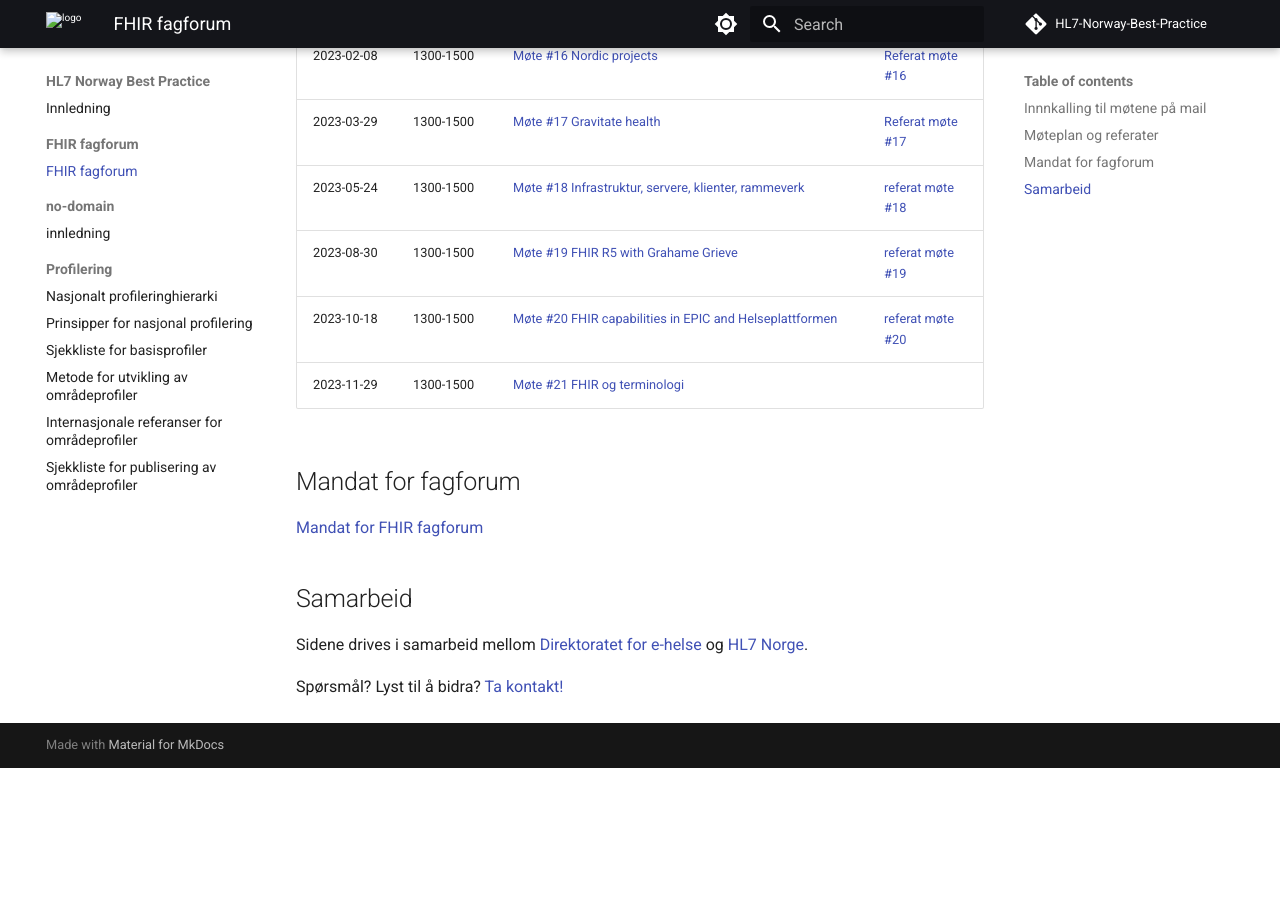
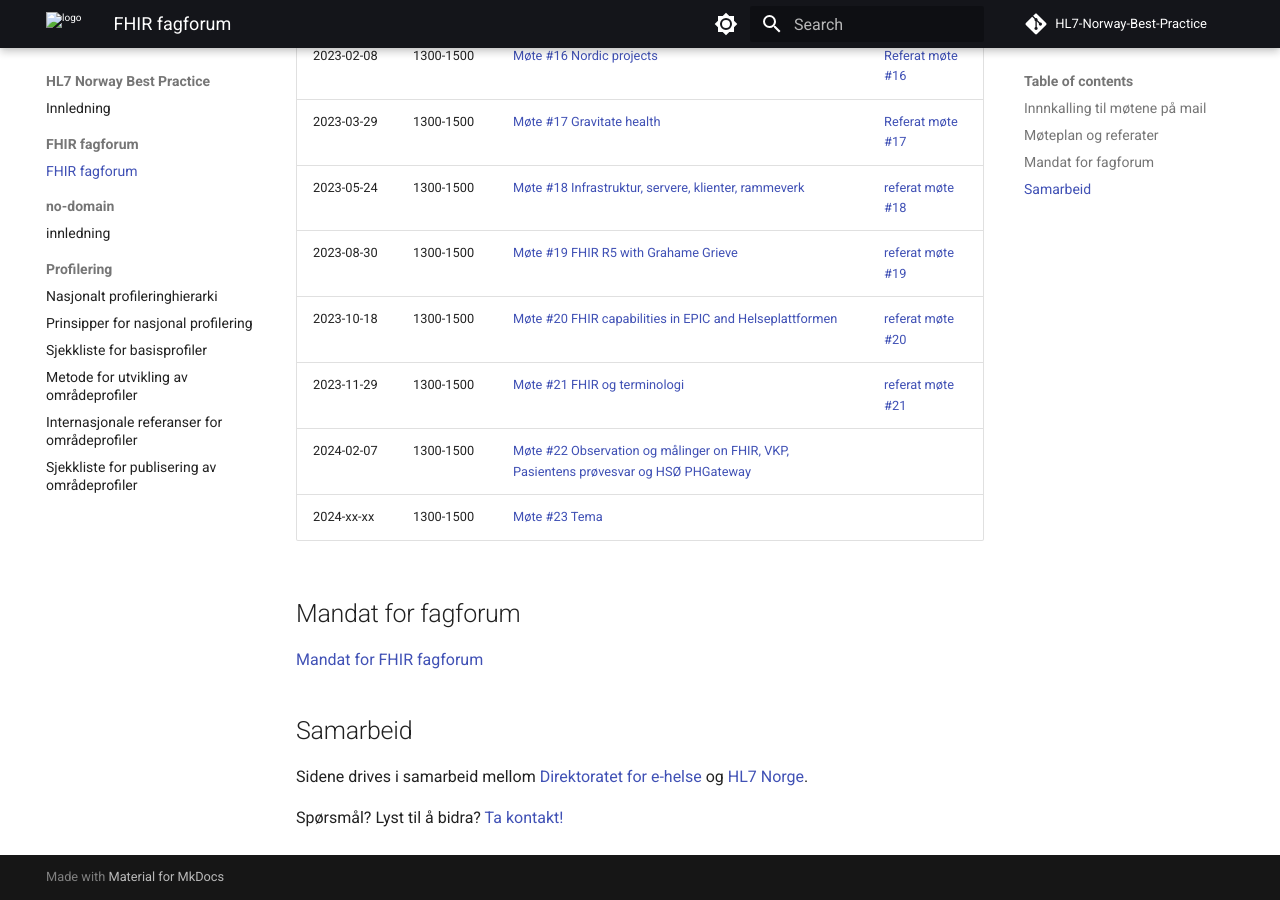
Before and after one commit to HL7Norway/best-practice, an MkDocs documentation site: the page built from docs/FHIR-faglig-forum/index.md, in a window 1280 px wide and 900 px high, scrolled down 1471 px. Built offline with MkDocs 1.6.1 and Material for MkDocs 9.7.7, drawn with Linux system fonts in a browser that asks for light colours; comment, search, counter and statistics services are not loaded; before the commit the page ends 2239 px from its top, so only the background shows below that.

Commit message:
Collection test

```diff
--- a/_config.yml
+++ b/_config.yml
@@ -25,12 +25,12 @@
   # Pick an available version from https://cdn.jsdelivr.net/npm/mermaid/
   version: "9.1.6"
 
+collections_dir: FHIR-faglig-forum
 collections:
   agenda:
-    permalink: "/FHIR-faglig-forum/:path/"
     output: true
   referat:
-    permalink: "/:collection/:path/"
+    permalink: "/agenda/:path/"
     output: true
 
 just_the_docs:
--- a/docs/FHIR-faglig-forum/index.md
+++ b/docs/FHIR-faglig-forum/index.md
@@ -38,7 +38,9 @@
 2023-05-24|1300-1500|[Møte #18 Infrastruktur, servere, klienter, rammeverk](agenda/2023-05-24-agenda.md)|[referat møte #18](referat/2023-05-24-referat.md)
 2023-08-30|1300-1500|[Møte #19 FHIR R5 with Grahame Grieve](agenda/2023-08-30-agenda.md)|[referat møte #19](referat/2023-08-30-referat.md)
 2023-10-18|1300-1500|[Møte #20 FHIR capabilities in EPIC and Helseplattformen](agenda/2023-10-18-agenda.md)|[referat møte #20](referat/2023-10-18-referat.md)
-2023-11-29|1300-1500|[Møte #21 FHIR og terminologi](agenda/2023-11-29-agenda.md)|
+2023-11-29|1300-1500|[Møte #21 FHIR og terminologi](agenda/2023-11-29-agenda.md)|[referat møte #21](referat/2023-11-29-referat.md)
+2024-02-07|1300-1500|[Møte #22 Observation og målinger on FHIR, VKP, Pasientens prøvesvar og HSØ PHGateway](agenda/2024-02-XX-agenda.md)|
+2024-xx-xx|1300-1500|[Møte #23 Tema](agenda/2024-XX-XX-agenda.md)|
 
 ## Mandat for fagforum
 
```
